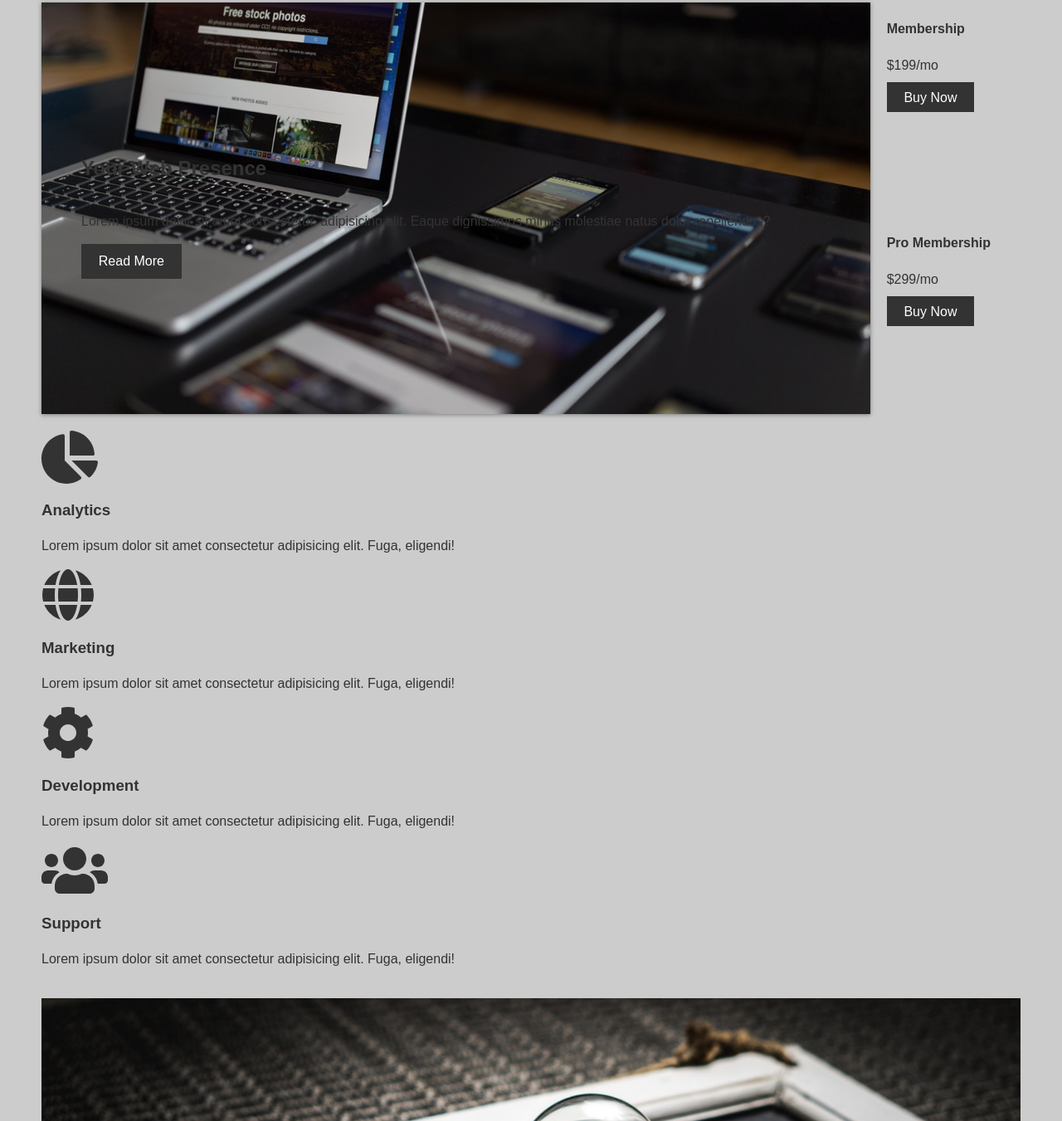
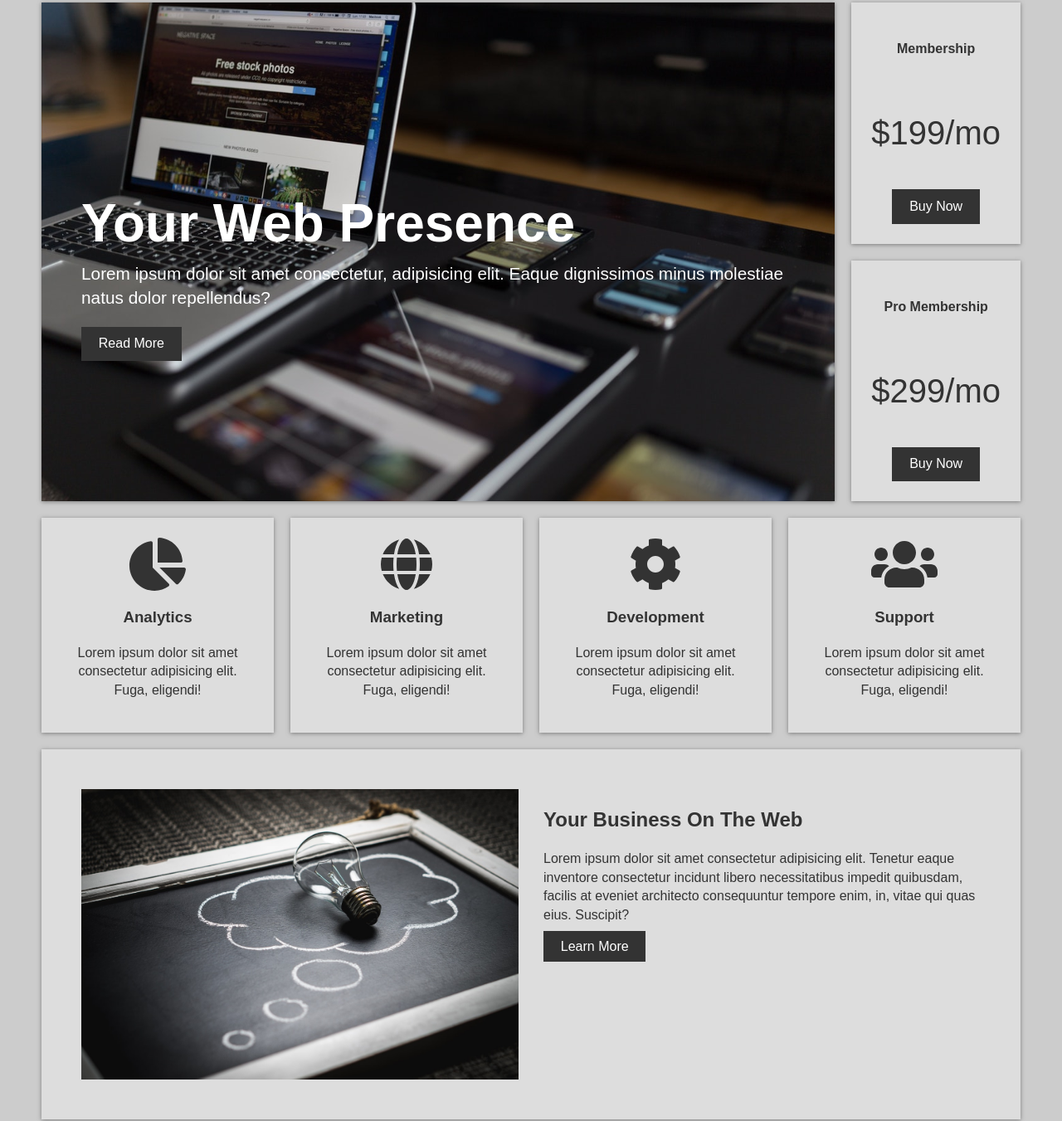
Before and after one commit to graygabrielle/responsive-website-css-grid, a plain HTML site: page index.html in a window 1280 px wide. Shown: the part 129-1480 px from the top of the page at 83% size. Drawn offline with Linux system fonts and the light colour scheme.

Commit message:
updated css

```diff
--- a/assets/css/style.css
+++ b/assets/css/style.css
@@ -90,9 +90,84 @@ img {
     box-shadow: var(--shadow);
 }
 
+.showcase h1 {
+    font-size: 4rem;
+    margin-bottom: 0;
+    color: var(--light);
+}
+
+.showcase p {
+    font-size: 1.3rem;
+    margin-top:0;
+    color: var(--light);
+}
+
+/* top box */
+.top-box {
+    background: var(--primary);
+    display: grid;
+    align-items: center;
+    justify-items: center;
+    box-shadow: var(--shadow);
+    padding: 1.5rem;
+}
+
+.top-box .price {
+    font-size: 2.5rem;
+}
+
 .top-box-a {
     grid-area: top-box-a;
 }
 .top-box-b {
     grid-area: top-box-b;
 }
+
+/* boxes */
+
+.boxes {
+    display: grid;
+    grid-gap: 20px;
+    grid-template-columns: repeat(auto-fit, minmax(200px, 1fr));
+}
+
+.box {
+    background: var(--primary);
+    text-align: center;
+    padding: 1.5rem 2rem;
+    box-shadow: var(--shadow);
+}
+
+/* info */
+
+.info {
+    background: var(--primary);
+    box-shadow: var(--shadow);
+    display: grid;
+    grid-gap: 30px;
+    grid-template-columns: repeat(2, 1fr);
+    padding: 3rem;
+}
+
+/* portfolio */
+
+.portfolio {
+    display: grid;
+    grid-gap: 20px;
+    grid-template-columns: repeat(auto-fit, minmax(200px, 1fr));
+}
+
+.portfolio img {
+    width: 100%;
+    box-shadow: var(--shadow);
+}
+
+/* footer */
+
+footer {
+    margin-top: 2rem;
+    background: var(--dark);
+    color: var(--light);
+    text-align: center;
+    padding: 1rem;
+}
```
